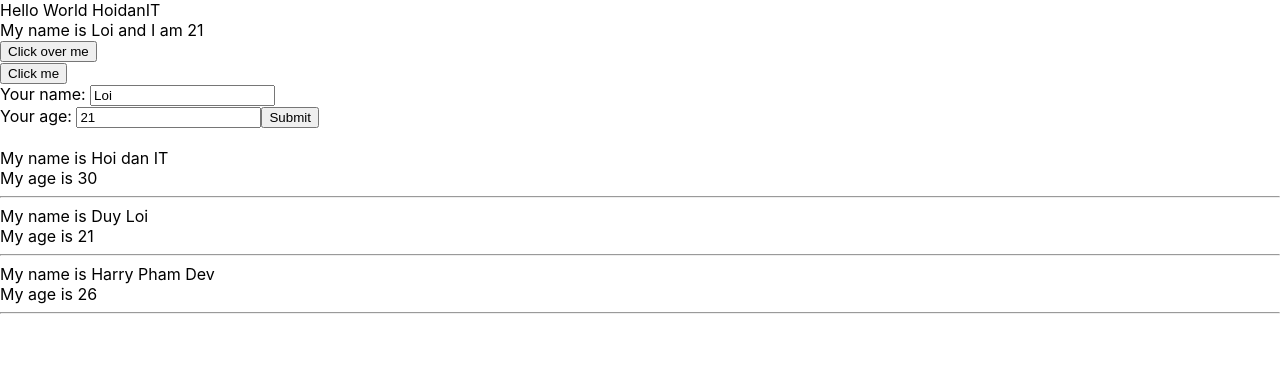
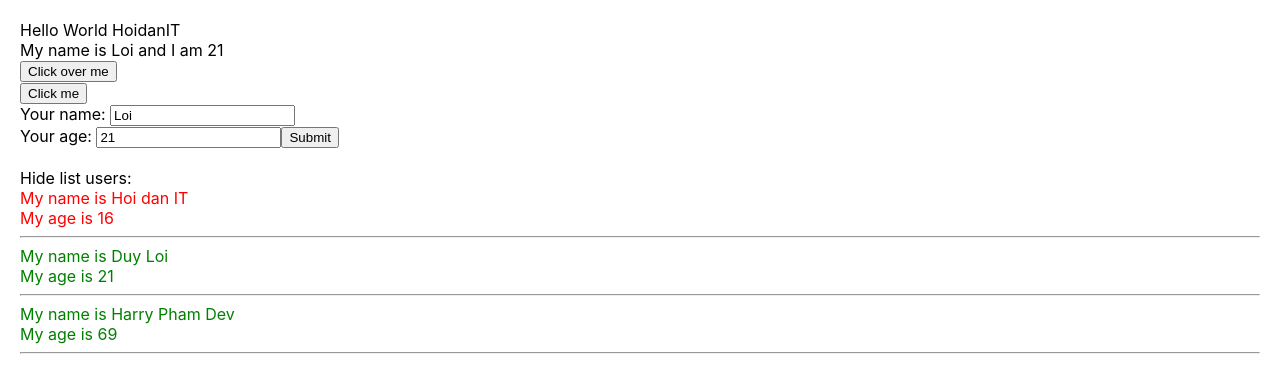
Before and after one commit to loinguyenduy/react, a React (Create React App) app in the folder chapter2_basic_react/base-react-redux/: page / in a window 1280 px wide. Shown: the top 392 px of the page. Built offline with nearby package versions, Linux system fonts and the light colour scheme.

Commit message:
'video25_ifelse'

```diff
--- a/chapter2_basic_react/base-react-redux/src/App.css
+++ b/chapter2_basic_react/base-react-redux/src/App.css
@@ -1,4 +1,15 @@
+.red {
+  color: red;
+}
+
+.green {
+  color: green;
+}
+
+
+
 body {
+  padding: 20px;
   margin: 0;
   font-family: -apple-system, BlinkMacSystemFont, 'Segoe UI', 'Roboto', 'Oxygen',
     'Ubuntu', 'Cantarell', 'Fira Sans', 'Droid Sans', 'Helvetica Neue',
--- a/chapter2_basic_react/base-react-redux/src/components/DisplayInfor.js
+++ b/chapter2_basic_react/base-react-redux/src/components/DisplayInfor.js
@@ -1,39 +1,62 @@
 import React from "react";
 
 class DisplayInfor extends React.Component {
+  state = {
+    isShowListUser: true
+  }
 
-  render(){
+  handleShowHide = () => {
+    this.setState({
+      isShowListUser: !this.state.isShowListUser //toggle:
+    })
+  };
+  render() {
     //props: truyền từ cha sang con
-    console.log(this.props)
+    console.log(this.props);
     //props => stand for property
     //use destructuring
-    const {listUsers} = this.props
-    console.log(listUsers)
-    return(
+    const { listUsers } = this.props;
+    console.log(listUsers);
+    return (
+      <div>
+        <div>
+          <span
+            onClick={() => {
+              this.handleShowHide();
+            }}
+          >
+            {this.state.isShowListUser === true ? "Hide list users:" : "Show list users:"}
+          </span>
+        </div>
+        {this.state.isShowListUser && (
           <div>
             {/* Dùng map để lặp các phần tử trong object state, sẽ in ra 3 phần tử có trong object */}
             {listUsers.map((user, index) => {
-          // console.log(user)
+              console.log("Check map user:", user);
+
               return (
-            // cần 1 thuộc tính key (qua id) để định danh thẻ div
-            <div key={user.id}>
-              <div>My name is {user.name}  </div>
+                <div key={user.id} className={+user.age > 18 ? "green" : "red"}>
+                  <div>My name is {user.name} </div>
                   <div>My age is {user.age} </div>
-              <hr/>
+                  <hr />
                 </div>
-          )
+              );
             })}
+          </div>
+        )}
+      </div>
+    );
 
-        {/* <div>My name is {name}</div>
+    {
+      /* <div>My name is {name}</div>
         <div>My age is {age}</div> <hr/>
 
         <div>My age is {age}</div>
         <div>My age is {age}</div> <hr/>
 
         <div>My age is {age}</div>
-        <div>My age is {age}</div>  */}
-      </div>
-    )
+        <div>My age is {age}</div>  */
+    }
   }
 }
 
--- a/chapter2_basic_react/base-react-redux/src/components/MyComponent.js
+++ b/chapter2_basic_react/base-react-redux/src/components/MyComponent.js
@@ -8,9 +8,9 @@
 class MyComponent extends React.Component {
   state = {
     listUser: [
-      { id: 1, name: "Hoi dan IT", age: "30" },
+      { id: 1, name: "Hoi dan IT", age: "16" },
       { id: 2, name: "Duy Loi", age: "21" },
-      { id: 3, name: "Harry Pham Dev", age: "26" },
+      { id: 3, name: "Harry Pham Dev", age: "69" },
     ],
   };
 
```
Lines whose indentation alone changed are shown as unchanged.
